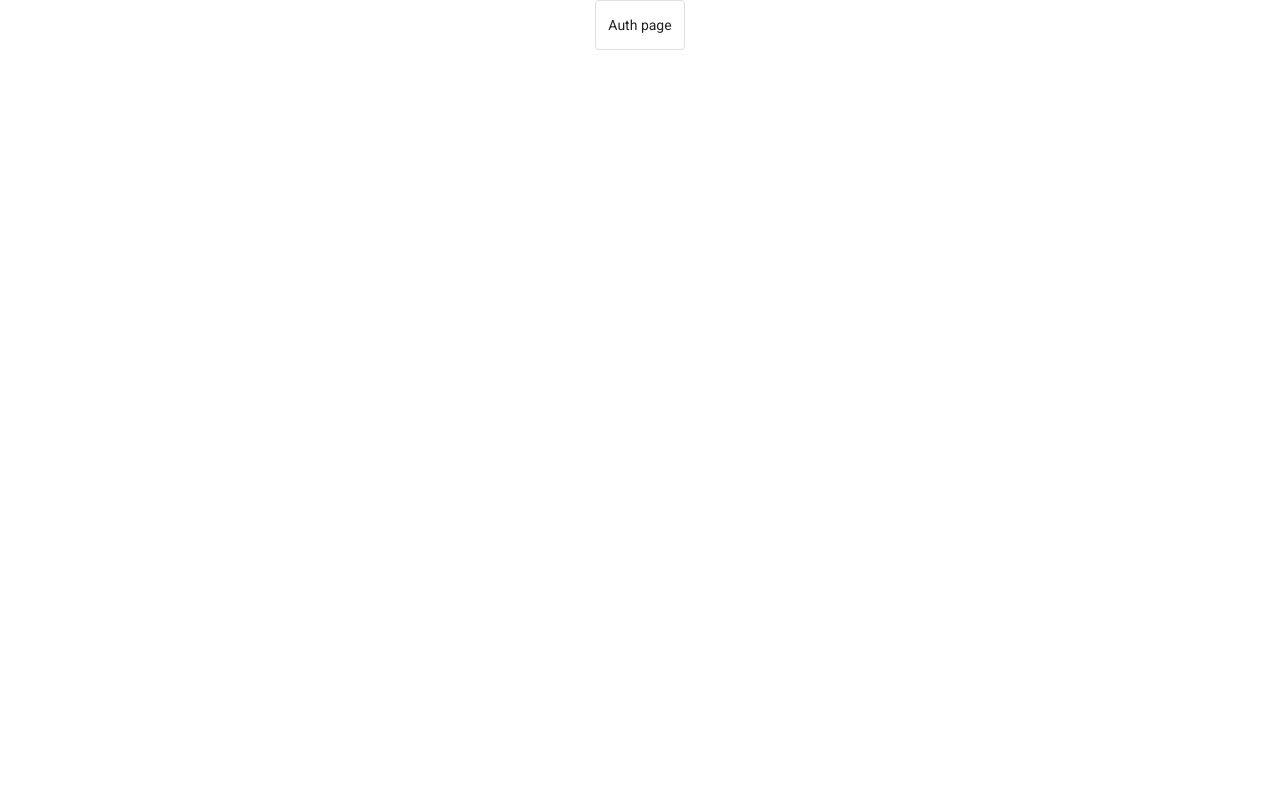
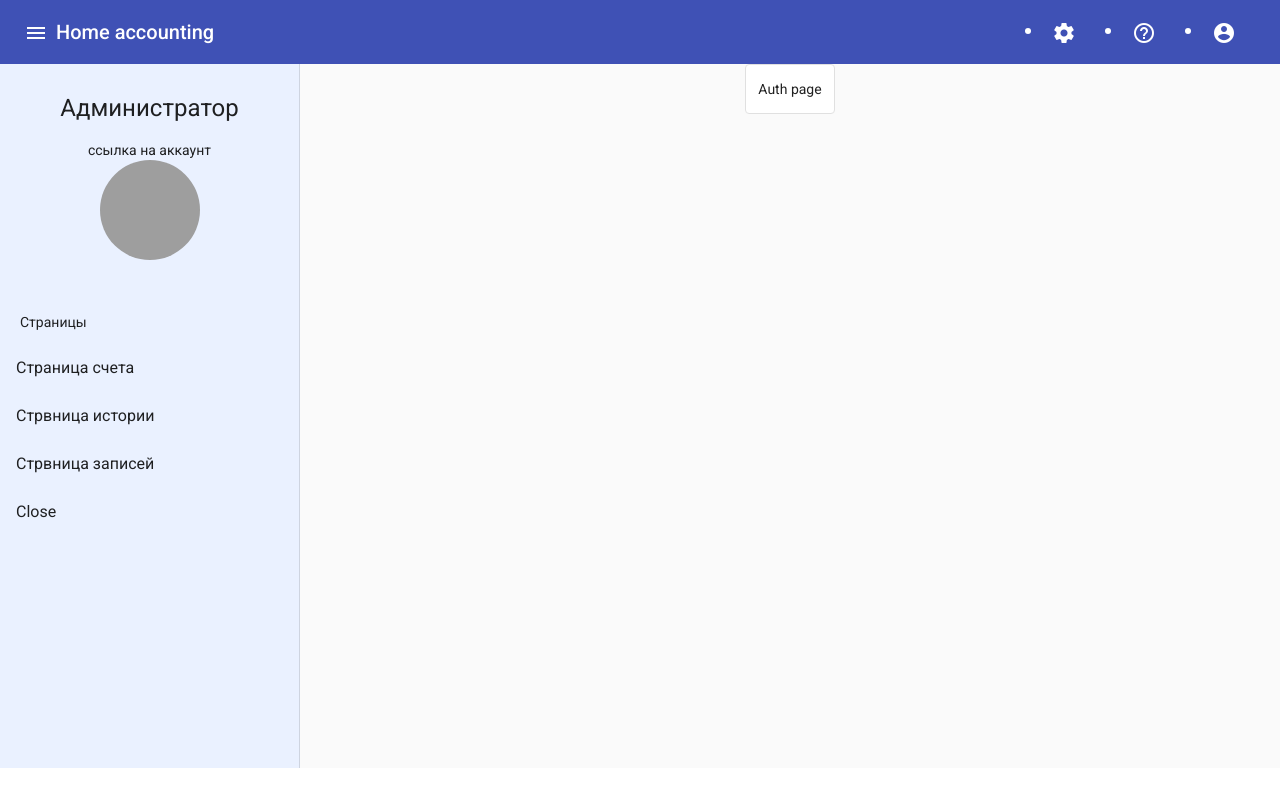
Before and after one commit to NATALIALOZER/Accounting-ng, an Angular app: page / in a window 1280 px wide. Built offline with nearby package versions, Linux system fonts and the light colour scheme; grey boxes are pictures that could not be loaded.

Commit message:
added sidenav and toolbar in app module

```diff
--- a/src/app/app.component.html
+++ b/src/app/app.component.html
@@ -1 +1,59 @@
-<router-outlet></router-outlet>
+<mat-toolbar color="primary">
+  <button mat-icon-button class="toolbar-icon" (click)="sidenav.toggle()">
+    <mat-icon>menu</mat-icon>
+  </button>
+
+  <span>Home accounting</span>
+  <span class="toolbar-spacer"></span>
+  <ul class="toolbar-list">
+    <li><button mat-icon-button class="toolbar-icon">
+    <mat-icon>settings</mat-icon>
+  </button></li>
+    <li><button mat-icon-button class="toolbar-icon">
+    <mat-icon>help_outline</mat-icon>
+  </button></li>
+    <li><button mat-icon-button [matMenuTriggerFor]="menu" class="toolbar-icon">
+    <mat-icon>account_circle</mat-icon>
+  </button>
+  <mat-menu #menu="matMenu">
+    <button mat-menu-item>
+      <mat-icon>note_add</mat-icon>
+      Сделать запись
+    </button>
+    <button mat-menu-item>
+      <mat-icon>exit_to_app</mat-icon>
+      Выйти
+    </button>
+  </mat-menu>
+  </li></ul>
+</mat-toolbar>
+
+<mat-sidenav-container>
+  <mat-sidenav #sidenav
+               mode="side"
+               opened="true"
+               style="min-width:300px; background: #EAF1FF;"
+               class="shadow_right" autosize>
+    <mat-nav-list>
+      <div style="width: 100%; height: 200px; display: flex; align-items: center; margin: 20px 0; flex-direction: column">
+        <h1>Администрaтор</h1>
+        <a>ссылка на аккаунт</a>
+        <img src="https://material.angular.io/assets/img/examples/shiba2.jpg" alt="account_photo" style="width: 100px; height: 100px; border-radius: 50px;">
+      </div>
+      <div>
+        <p style="margin-left: 20px">Страницы</p>
+        <a mat-list-item [routerLink]="'/accounts'"> Страница счета </a>
+        <a mat-list-item [routerLink]="'/create-account'"> Стрвница истории </a>
+        <a mat-list-item [routerLink]="'/contacts'"> Стрвница записей </a>
+        <a mat-list-item (click)="sidenav.toggle()" href="" mat-list-item>Close</a>
+      </div>
+    </mat-nav-list>
+  </mat-sidenav>
+  <mat-sidenav-content>
+    <div style="height: 88vh;">
+      <router-outlet></router-outlet>
+    </div>
+  </mat-sidenav-content>
+</mat-sidenav-container>
+
+<!--<router-outlet></router-outlet>-->
--- a/src/app/app.component.scss
+++ b/src/app/app.component.scss
@@ -0,0 +1,9 @@
+.toolbar-spacer {
+  flex: 1 1 auto;
+}
+.toolbar-list{
+  display: flex;
+  li{
+    margin: 0 20px;
+  }
+}
```
Also changed, not shown: src/app/app.module.ts (+13 -1 lines), src/app/shared/interceptor/url.interceptor.ts (renamed from src/app/shared/services/url.interceptor.ts).
